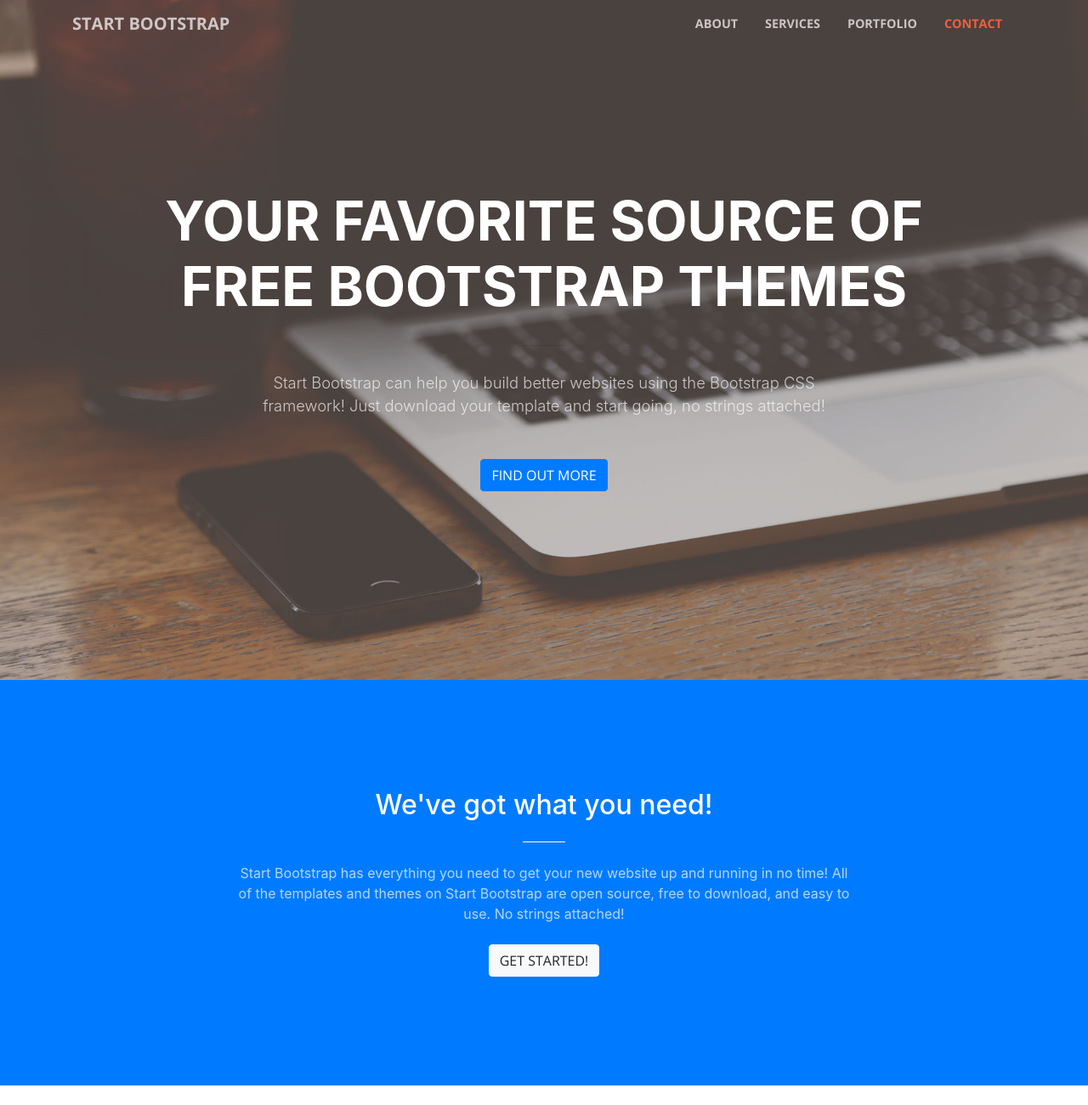
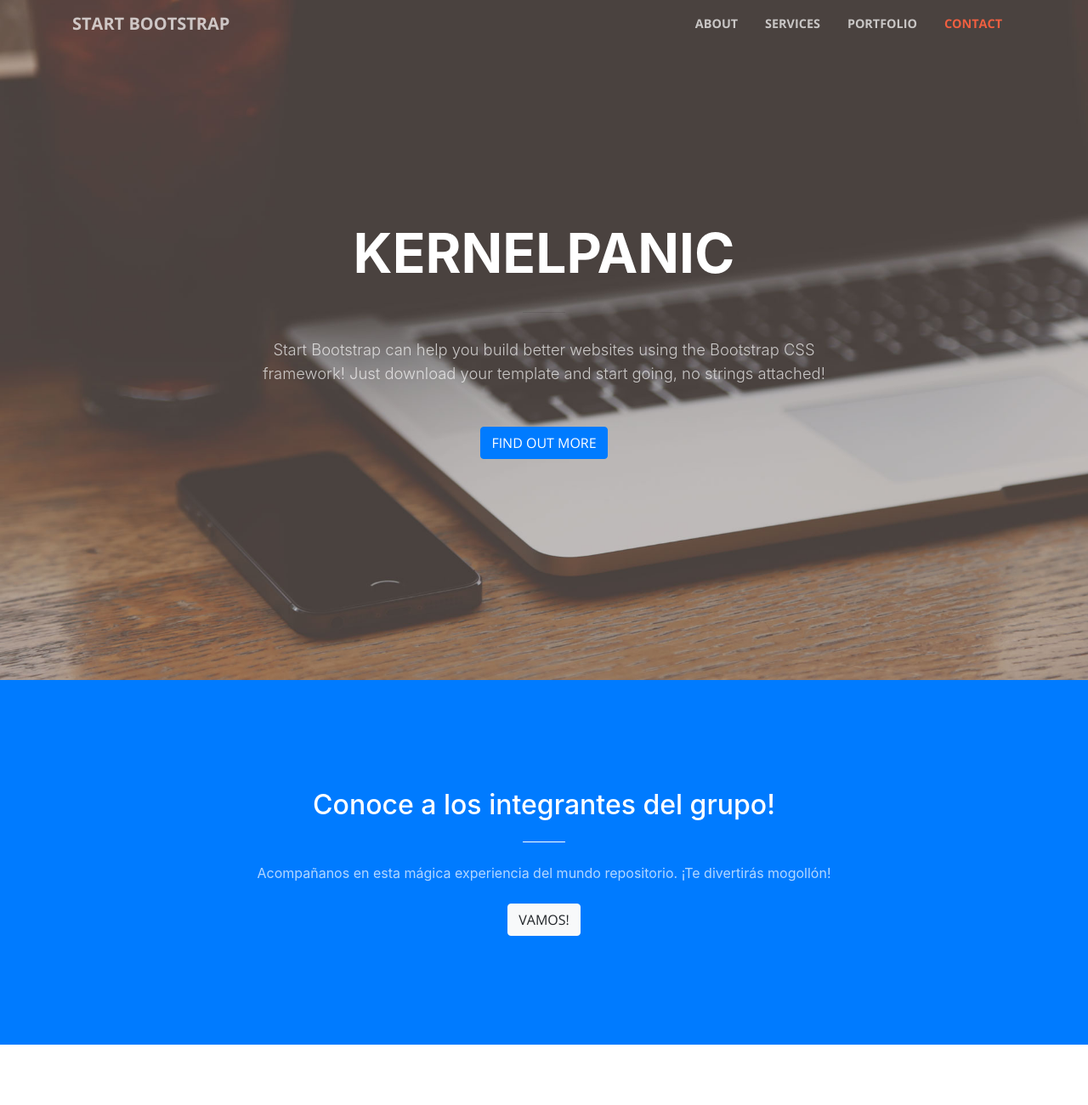
Before and after one commit to jmr779/KernelPanic, a website with bundled scripts: page paginaprincipal/index.html in a window 1280 px wide. Shown: the top 1300 px of the page at 85% size. Built offline with nearby package versions, Linux system fonts and the light colour scheme.

Commit message:
Prueba de pag

```diff
--- a/paginaprincipal/index.html
+++ b/paginaprincipal/index.html
@@ -59,7 +59,7 @@
         <div class="row">
           <div class="col-lg-10 mx-auto">
             <h1 class="text-uppercase">
-              <strong>Your Favorite Source of Free Bootstrap Themes</strong>
+              <strong>KernelPanic</strong>
             </h1>
             <hr>
           </div>
@@ -75,10 +75,10 @@
       <div class="container">
         <div class="row">
           <div class="col-lg-8 mx-auto text-center">
-            <h2 class="section-heading text-white">We've got what you need!</h2>
+            <h2 class="section-heading text-white">Conoce a los integrantes del grupo!</h2>
             <hr class="light my-4">
-            <p class="text-faded mb-4">Start Bootstrap has everything you need to get your new website up and running in no time! All of the templates and themes on Start Bootstrap are open source, free to download, and easy to use. No strings attached!</p>
-            <a class="btn btn-light btn-xl js-scroll-trigger" href="#services">Get Started!</a>
+            <p class="text-faded mb-4">Acompañanos en esta mágica experiencia del mundo repositorio. ¡Te divertirás mogollón!</p>
+            <a class="btn btn-light btn-xl js-scroll-trigger" href="#services">Vamos!</a>
           </div>
         </div>
       </div>
```
